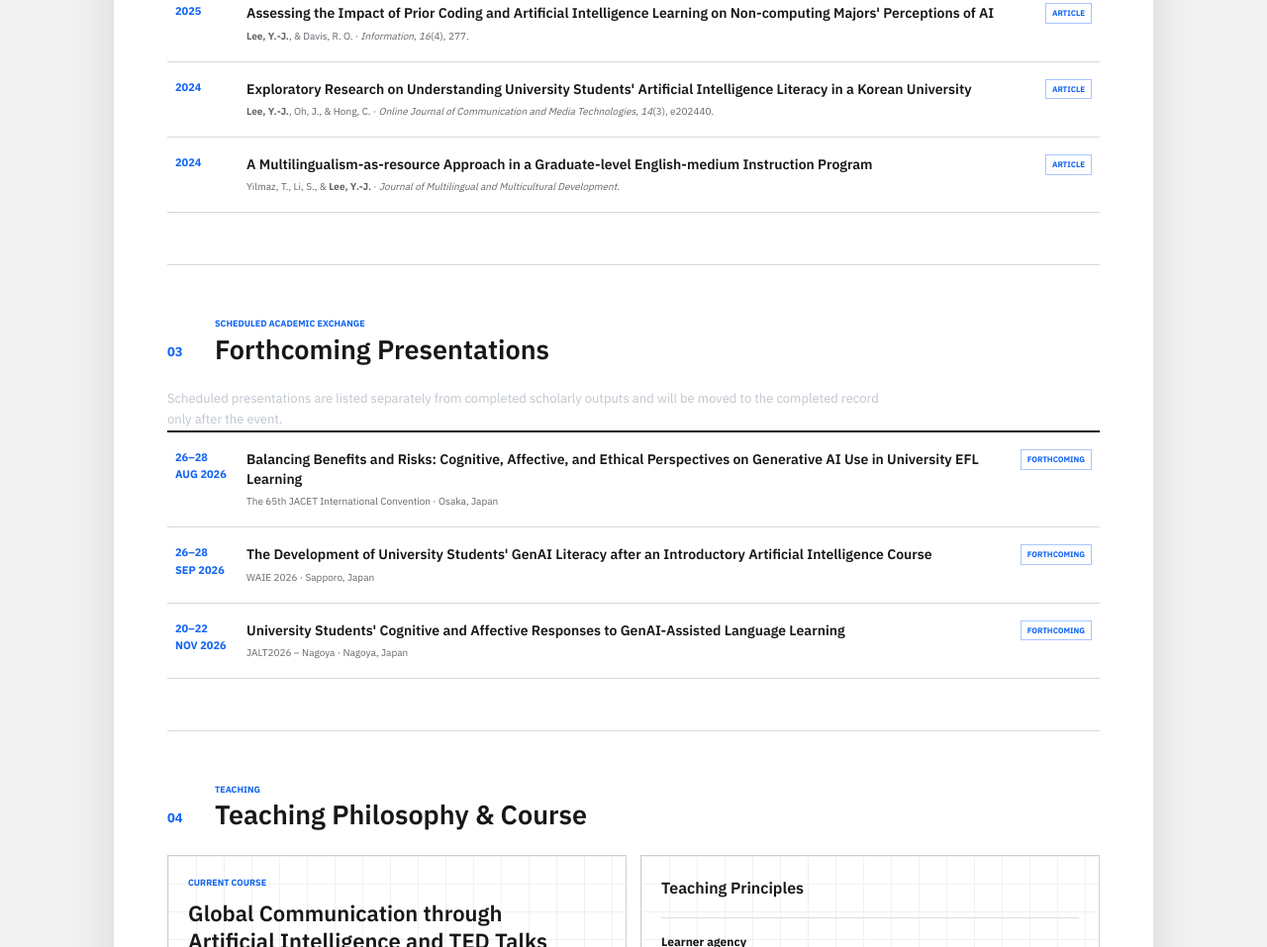
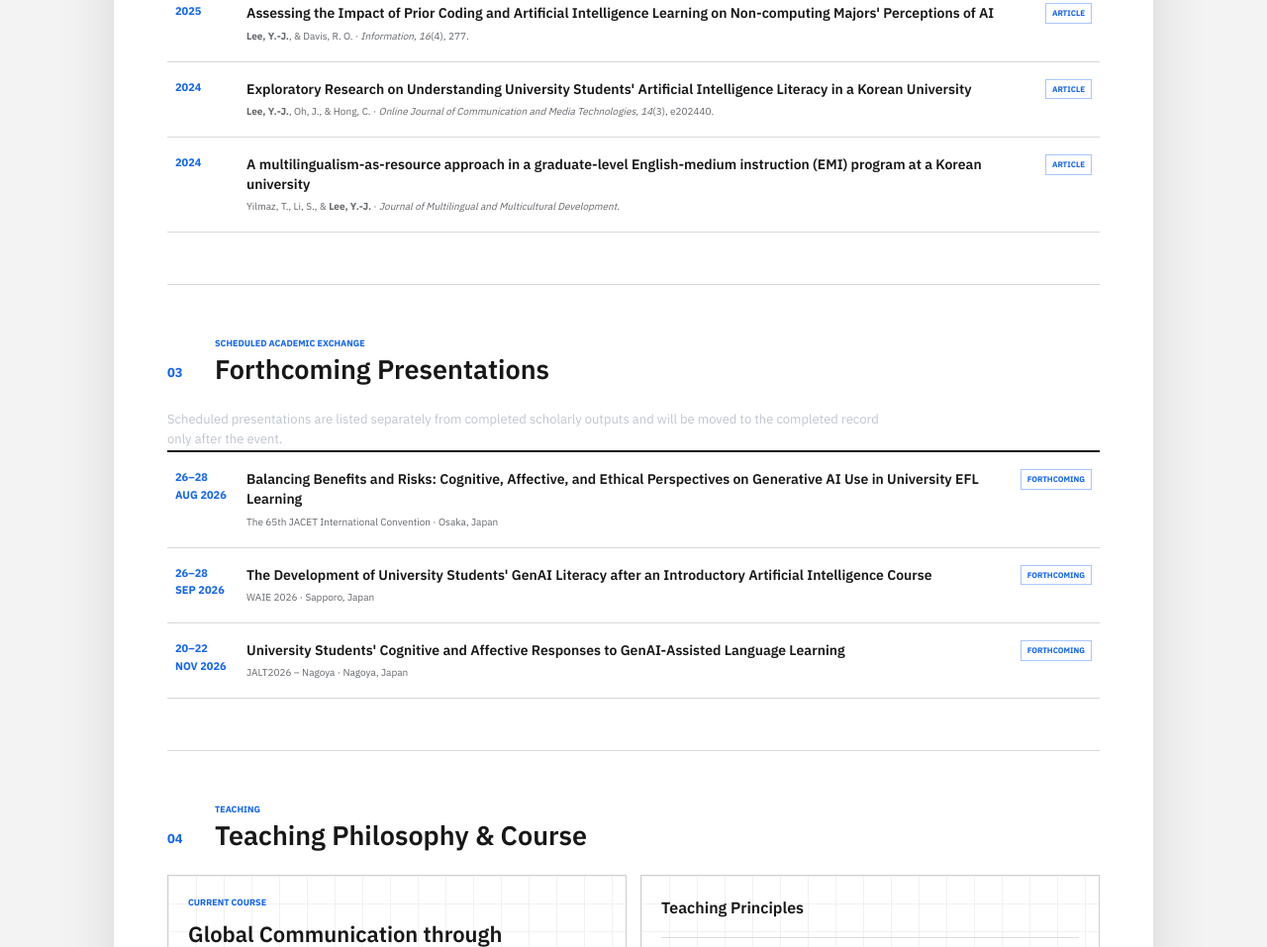
Before and after one commit to fhlyongko/fhlyongko.github.io, a plain HTML site: page index.html in a window 1280 px wide. Shown: the part 1742-2699 px from the top of the page at 99% size. Drawn offline with Linux system fonts and the light colour scheme; a web font is replaced by a local one.

Commit message:
Restore full published title of the EMI study

```diff
--- a/index.html
+++ b/index.html
@@ -110,7 +110,7 @@
           <article><time>2025</time><div><h3><a href="https://doi.org/10.24071/llt.v28i2.11518" target="_blank" rel="noreferrer">EFL University Students' Motivation, Cognitive Load, and Satisfaction with Using GenAI for English Learning</a></h3><p><strong>Lee, Y.-J.</strong>, &amp; Otani, M. · <em>LLT Journal, 28</em>(2), 572–586.</p></div><span class="index-tag">ARTICLE</span></article>
           <article><time>2025</time><div><h3><a href="https://doi.org/10.3390/info16040277" target="_blank" rel="noreferrer">Assessing the Impact of Prior Coding and Artificial Intelligence Learning on Non-computing Majors' Perceptions of AI</a></h3><p><strong>Lee, Y.-J.</strong>, &amp; Davis, R. O. · <em>Information, 16</em>(4), 277.</p></div><span class="index-tag">ARTICLE</span></article>
           <article><time>2024</time><div><h3><a href="https://doi.org/10.30935/ojcmt/14711" target="_blank" rel="noreferrer">Exploratory Research on Understanding University Students' Artificial Intelligence Literacy in a Korean University</a></h3><p><strong>Lee, Y.-J.</strong>, Oh, J., &amp; Hong, C. · <em>Online Journal of Communication and Media Technologies, 14</em>(3), e202440.</p></div><span class="index-tag">ARTICLE</span></article>
-          <article><time>2024</time><div><h3><a href="https://doi.org/10.1080/01434632.2024.2314659" target="_blank" rel="noreferrer">A Multilingualism-as-resource Approach in a Graduate-level English-medium Instruction Program</a></h3><p>Yilmaz, T., Li, S., &amp; <strong>Lee, Y.-J.</strong> · <em>Journal of Multilingual and Multicultural Development</em>.</p></div><span class="index-tag">ARTICLE</span></article>
+          <article><time>2024</time><div><h3><a href="https://doi.org/10.1080/01434632.2024.2314659" target="_blank" rel="noreferrer">A multilingualism-as-resource approach in a graduate-level English-medium instruction (EMI) program at a Korean university</a></h3><p>Yilmaz, T., Li, S., &amp; <strong>Lee, Y.-J.</strong> · <em>Journal of Multilingual and Multicultural Development</em>.</p></div><span class="index-tag">ARTICLE</span></article>
         </div>
       </section>
 
```
